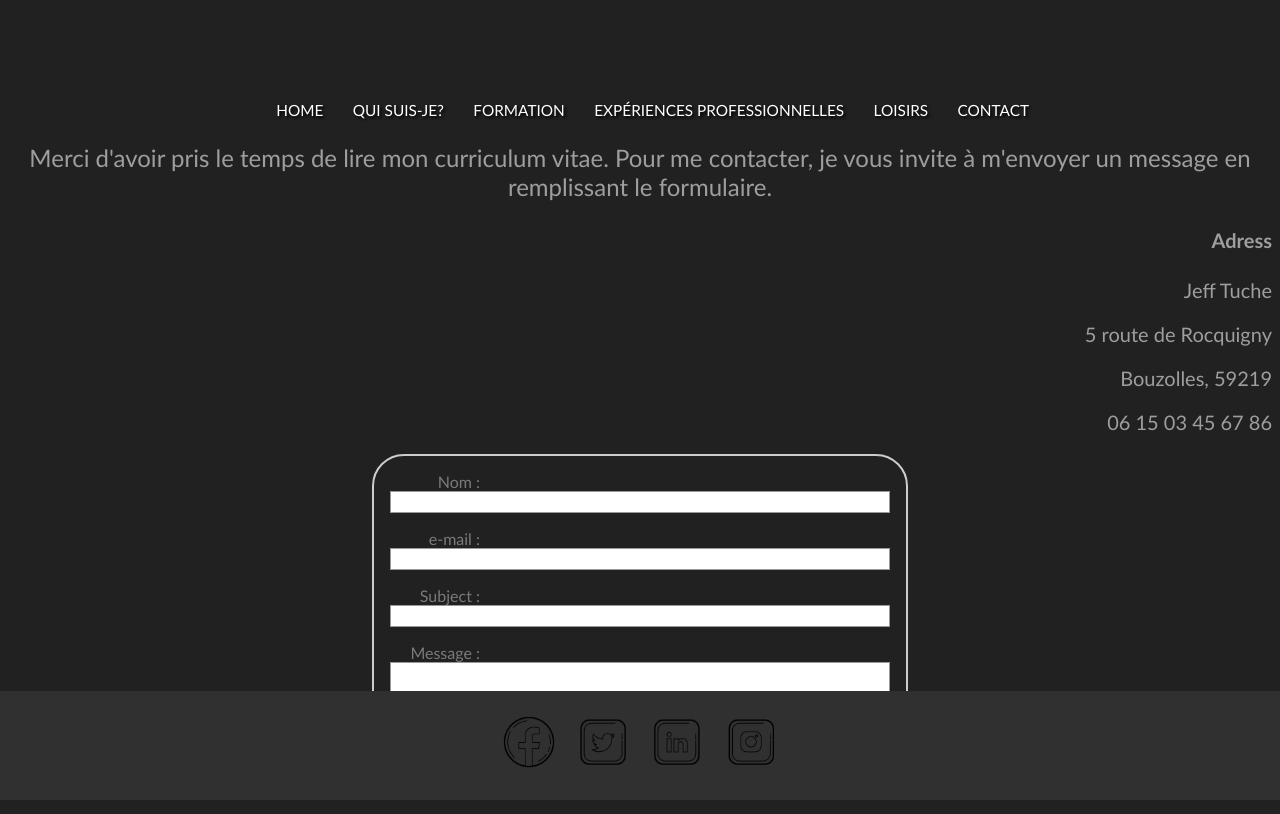
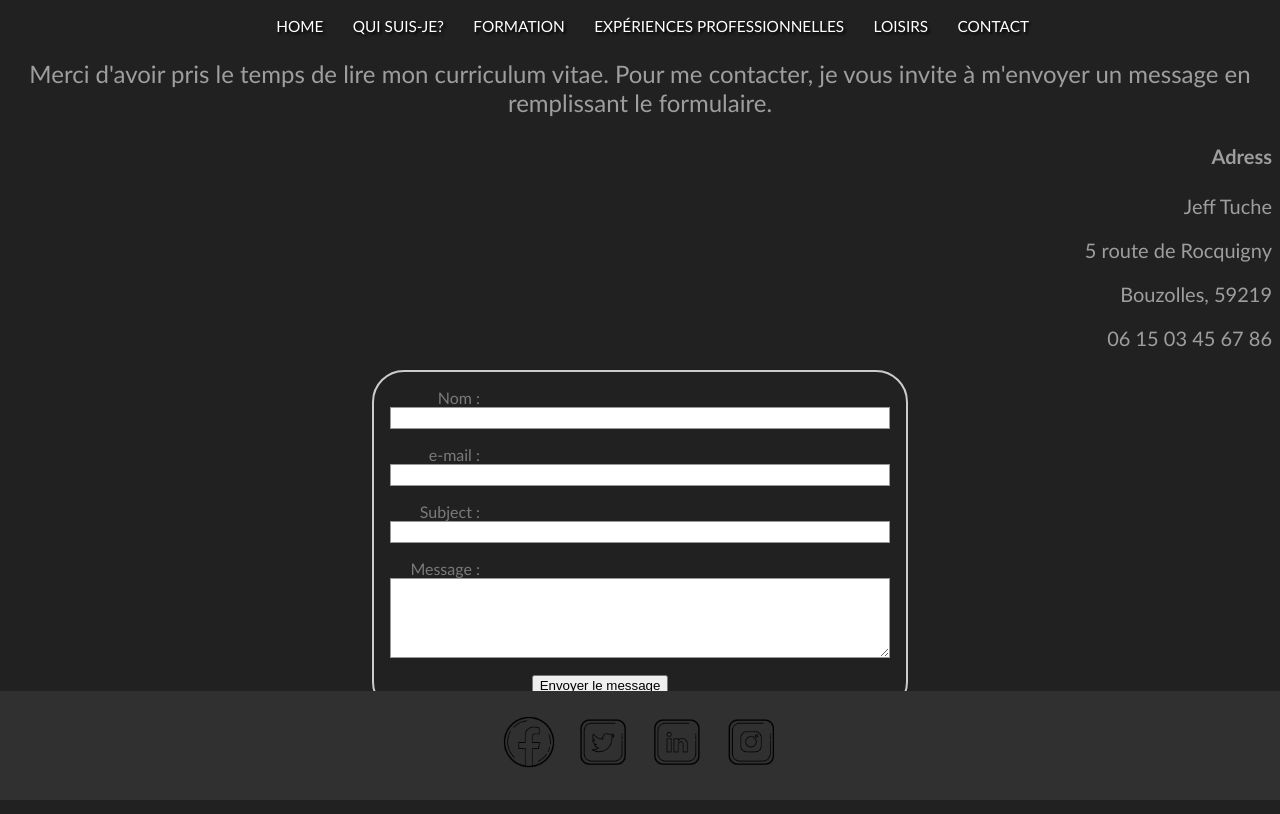
Before and after one commit to KadirALBOSTAN/Projet1, a PHP site: page /contact.php in a window 1280 px wide. Run offline with PHP 8.4, Linux system fonts and the light colour scheme.

Commit message:
Mise à jours css

```diff
--- a/contact.css
+++ b/contact.css
@@ -1,7 +1,8 @@
 
 
 body {
-    margin-top: 100px;
+    margin-top: 0px;
+    margin-bottom: 100px;
     background-color: #212121;
     font-family: "Gill Sans",sans-serif;
 }
```
